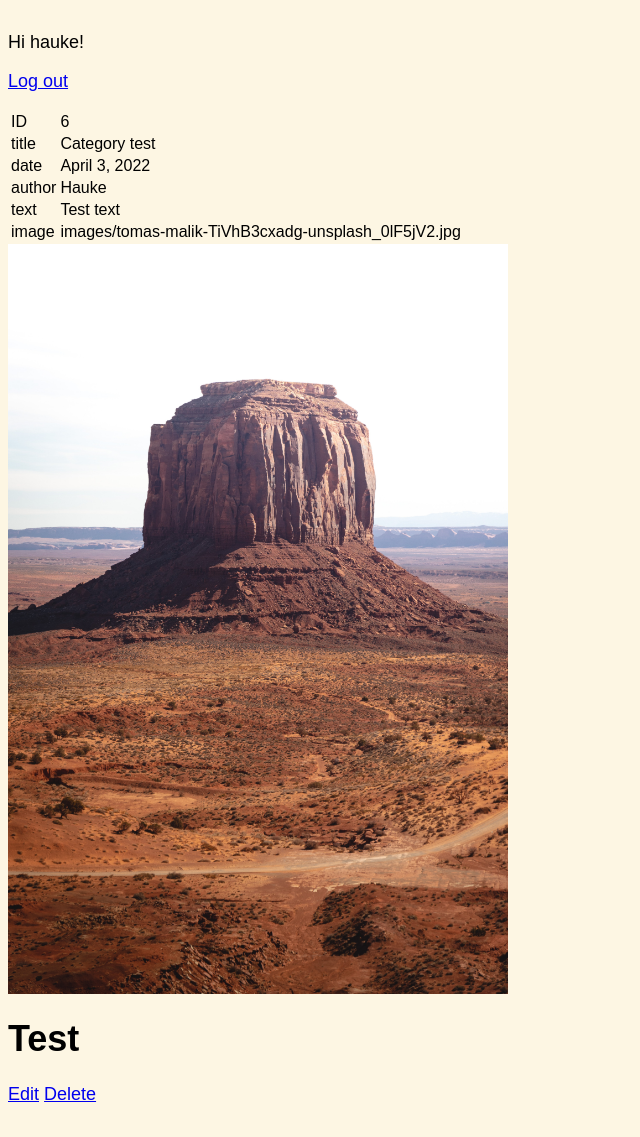
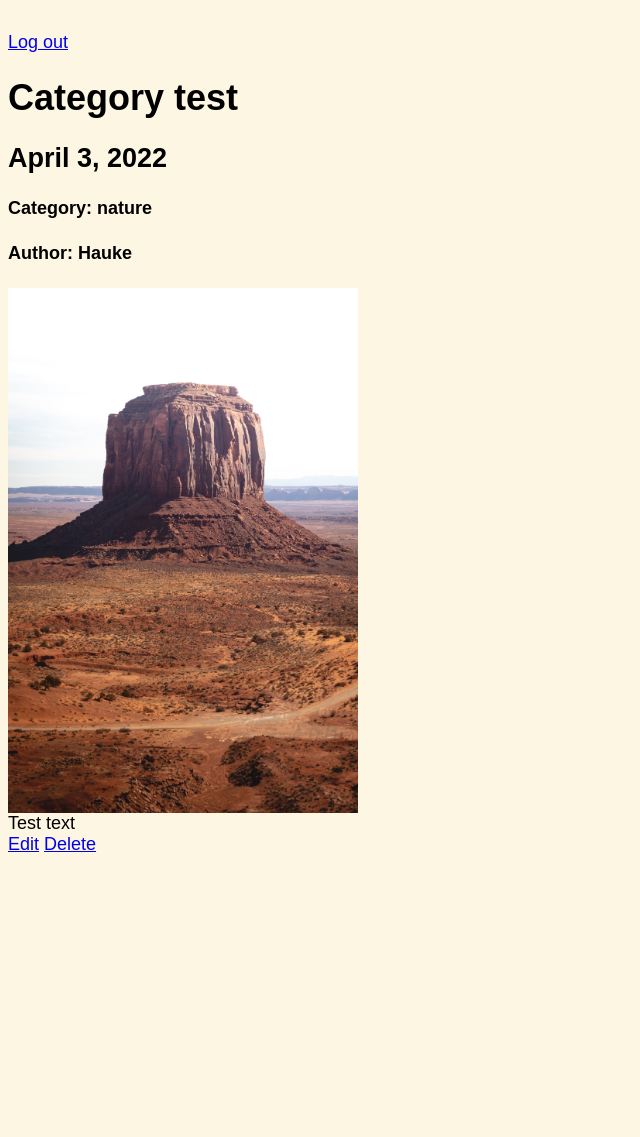
Before and after one commit to Hauke2222/Django-weblog, a Django app: page /post/6/ in a window 1280 px wide. Shown: the part 99-1236 px from the top of the page, without its empty margins (0-640 px from the left). After the commit the page ends 951 px from the top, so only its background shows below. Run offline with Django 4.2, Linux system fonts and the light colour scheme; a user stored in the database is signed in; data comes from the database, SQL or seed files in the repository; both versions use the stored data as it was after the commit.

Commit message:
added option to add category to a post

```diff
--- a/posts/admin.py
+++ b/posts/admin.py
@@ -2,6 +2,8 @@ from django.contrib import admin
 
 # Register your models here.
 from .models import Post
+from .models import Category
 
 
 admin.site.register(Post)
+admin.site.register(Category)
--- a/posts/models.py
+++ b/posts/models.py
@@ -9,6 +9,9 @@ class Post(models.Model):
     author = models.CharField(max_length=250)
     text = models.TextField()
     image = models.ImageField(upload_to="images/")
+    category = models.ForeignKey(
+        "Category", on_delete=models.CASCADE, null=True, blank=True
+    )
 
     def __str__(self):
         return self.title
@@ -18,3 +21,10 @@ class Post(models.Model):
             (field.verbose_name, field.value_from_object(self))
             for field in self.__class__._meta.fields
         ]
+
+
+class Category(models.Model):
+    name = models.CharField(max_length=200)
+
+    def __str__(self):
+        return self.name
--- a/static/css/base.css
+++ b/static/css/base.css
@@ -33,10 +33,6 @@ th {
     margin-bottom: 2rem;
 }
 
-.post-entry h2 {
-    margin: 0.5rem 0;
-}
-
 .post-entry h2 a,
 .post-entry h2 a:visited {
     color: #0066cc;
@@ -49,5 +45,10 @@ th {
 }
 
 .post-entry h2 a:hover {
-    color: red;
+    color: white;
 }
+
+.center {
+    display: flex;
+    justify-content: center;
+}
--- a/templates/base.html
+++ b/templates/base.html
@@ -16,7 +16,6 @@
         </div>
     </header>
     {% if user.is_authenticated %}
-    <p>Hi {{ user.username }}!</p>
     <p><a href="{% url 'logout' %}">Log out</a></p>
     {% else %}
     <p>You are not logged in.</p>
--- a/templates/post_detail.html
+++ b/templates/post_detail.html
@@ -1,19 +1,17 @@
 {% extends 'base.html' %}
 {% block content %}
 <div class="post-entry">
-    <table>
-        {% for label, value in post.get_fields %}
-        <tr>
-            <td>{{ label }}</td>
-            <td>{{ value }}</td>
-        </tr>
-        {% endfor %}
-    </table>
+    <h1>{{ post.title }}</h1>
+    <h2>{{ post.date }}</h2>
+    <h4>Category: {{ post.category.name}}</h4>
+    <h4>Author: {{ post.author }}</h4>
 
     {% if post.image.url %}
-    <img src="{{post.image.url}}" width="500">
-        <h1>Test</h1>
-      {% endif %}
+    <img src="{{post.image.url}}" width="350">
+    {% endif %}
+
+    <p>{{ post.text }}</p>
+
     <a href="{% url 'update_post' post.pk %}">Edit</a>
     <a href="{% url 'delete_post' post.pk %}">Delete</a>
 </div>
```
Also changed, not shown: templates/index.html (+8 -7 lines), db.sqlite3, media/images/tomas-malik-TiVhB3cxadg-unsplash_0lF5jV2.jpg (added), posts/migrations/0005_post_slug_category.py (added), posts/migrations/0006_remove_category_parent_remove_category_slug_and_more.py (added).
